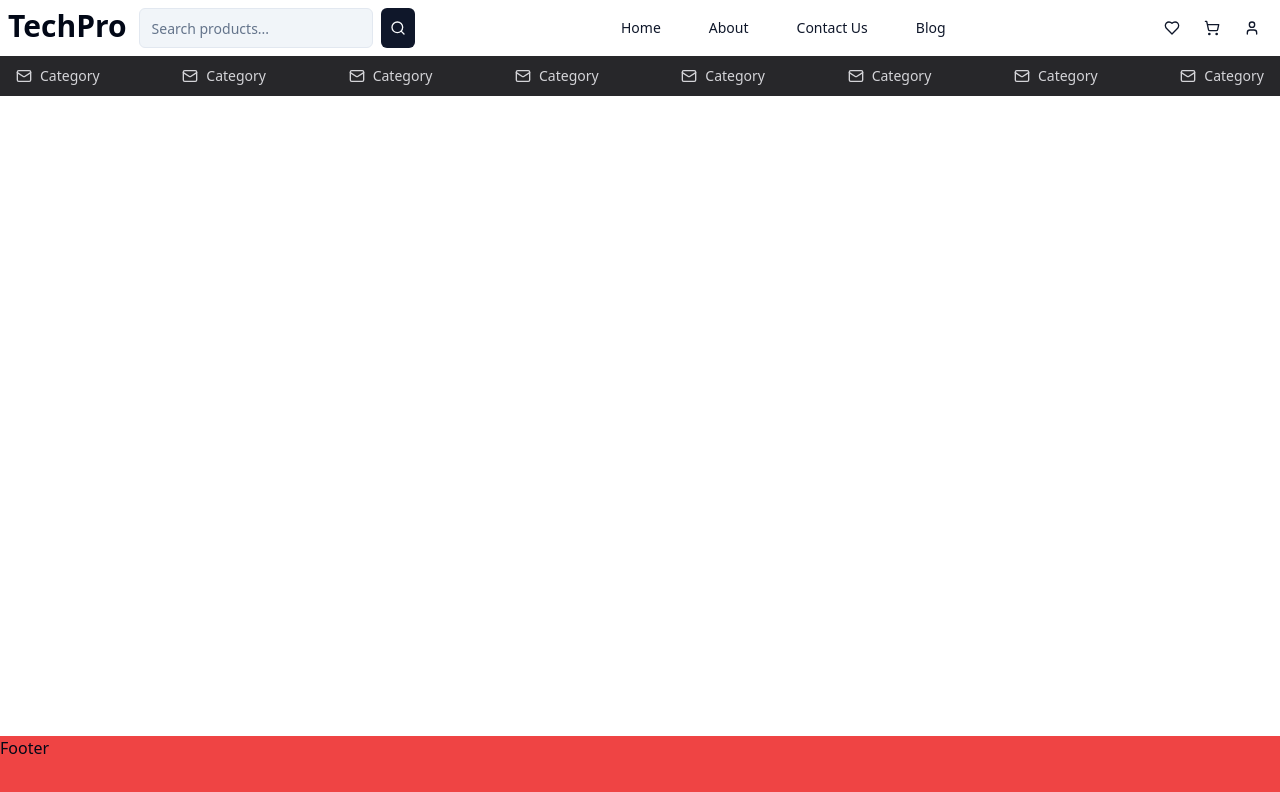
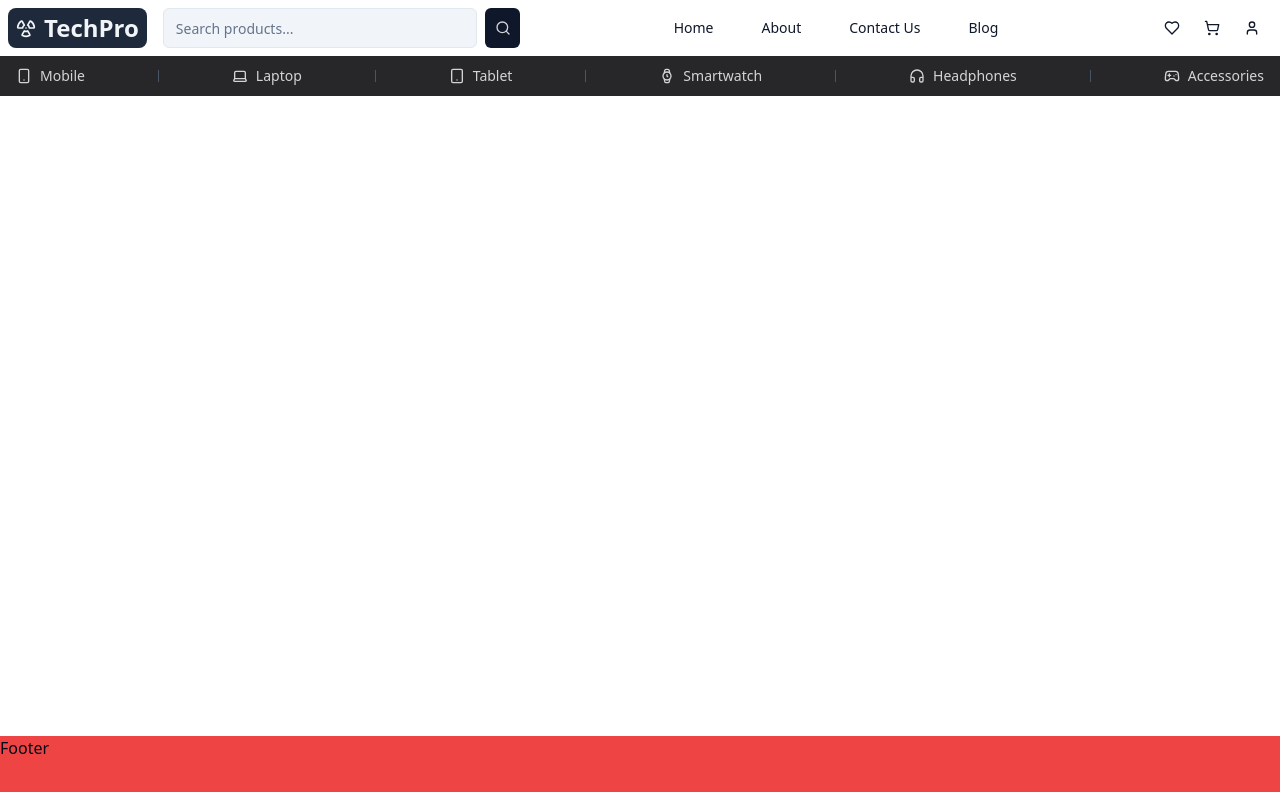
Before and after one commit to Mubin42/tech-pro-ecommerce, a Next.js app in the folder frontend/: page / in a window 1280 px wide. Shown: the top 792 px of the page. Built offline with nearby package versions, Linux system fonts and the light colour scheme.

Commit message:
updated codes for the main

```diff
--- a/frontend/src/components/layouts/navbar/Navbar.tsx
+++ b/frontend/src/components/layouts/navbar/Navbar.tsx
@@ -1,9 +1,10 @@
 'use client';
 import CategoryButton from '@/components/reusable-ui/buttons/category-buttons/CategoryButton';
+import TechProLogo from '@/components/reusable-ui/logo/tech-pro-logo/TechProLogo';
 import { Button } from '@/components/ui/button';
 import { Input } from '@/components/ui/input';
-import { Separator } from '@radix-ui/react-separator';
-import { Heart, Mail, Search, ShoppingCart, User } from 'lucide-react';
+import categoryData from '@/data/category.data';
+import { Heart, Search, ShoppingCart, User } from 'lucide-react';
 import React, { FC } from 'react';
 
 type NavbarProps = {};
@@ -24,6 +25,27 @@ const Navbar: FC<NavbarProps> = ({}) => {
   // effects
 
   // components
+  const leftSection = (
+    <div className='flex w-full gap-4 max-w-lg'>
+      <TechProLogo/>
+      <div className='flex w-full items-center space-x-2'>
+        <Input className='bg-slate-100' placeholder='Search products...' />
+        <Button type='submit' size='icon'>
+          <Search className='h-4 w-4 text-zinc-300' />
+        </Button>
+      </div>
+    </div>
+  );
+
+  const navButtons = (
+    <div className='flex gap-4'>
+      <Button variant='link'>Home</Button>
+      <Button variant='link'>About</Button>
+      <Button variant='link'>Contact Us</Button>
+      <Button variant='link'>Blog</Button>
+    </div>
+  );
+
   const rightIcons = (
     <div className='flex'>
       <Button variant='link' size='icon'>
@@ -38,9 +60,19 @@ const Navbar: FC<NavbarProps> = ({}) => {
     </div>
   );
 
-  const categoryButtonsMap = Array(8)
-    .fill(0)
-    .map((_, index) => <CategoryButton key={index}></CategoryButton>);
+  const categoryButtonsMap = categoryData.map((item, index) => (
+    <>
+      <CategoryButton
+        key={index}
+        href={item.href}
+        label={item.label}
+        icon={item.icon}
+      />
+      {index !== categoryData.length - 1 && (
+        <div className='bg-slate-600 h-3 w-[1px]'></div>
+      )}
+    </>
+  ));
 
   const bottom = (
     <div className='w-full bg-zinc-800'>
@@ -53,21 +85,8 @@ const Navbar: FC<NavbarProps> = ({}) => {
   return (
     <div className='w-full'>
       <div className='p-2 w-full flex items-center justify-between max-w-[1440px] mx-auto'>
-        <div className='flex gap-3 max-w-md'>
-          <h1 className='text-3xl font-bold'>TechPro</h1>
-          <div className='flex w-full  items-center space-x-2'>
-            <Input className='bg-slate-100' placeholder='Search products...' />
-            <Button type='submit' size='icon'>
-              <Search className='h-4 w-4' />
-            </Button>
-          </div>
-        </div>
-        <div className='flex gap-4'>
-          <Button variant='link'>Home</Button>
-          <Button variant='link'>About</Button>
-          <Button variant='link'>Contact Us</Button>
-          <Button variant='link'>Blog</Button>
-        </div>
+        {leftSection}
+        {navButtons}
         {rightIcons}
       </div>
       {bottom}
--- a/frontend/src/components/reusable-ui/buttons/category-buttons/CategoryButton.tsx
+++ b/frontend/src/components/reusable-ui/buttons/category-buttons/CategoryButton.tsx
@@ -1,10 +1,15 @@
 import { Button } from '@/components/ui/button';
 import { Mail } from 'lucide-react';
+import Link from 'next/link';
 import React, { FC } from 'react';
 
-type CategoryButtonProps = {};
+type CategoryButtonProps = {
+  href: string;
+  label: string;
+  icon: React.ReactNode;
+};
 
-const CategoryButton: FC<CategoryButtonProps> = ({}) => {
+const CategoryButton: FC<CategoryButtonProps> = ({ href, label, icon }) => {
   // api
 
   // hooks
@@ -22,9 +27,11 @@ const CategoryButton: FC<CategoryButtonProps> = ({}) => {
   // components
 
   return (
-    <Button variant='link' className='text-zinc-300 hover:no-underline'>
-      <Mail className='mr-2 h-4 w-4' /> Category
-    </Button>
+    <Link href={href}>
+      <Button variant='link' className='text-zinc-300 hover:no-underline'>
+        {icon} {label}
+      </Button>
+    </Link>
   );
 };
 
--- /dev/null
+++ b/frontend/src/components/reusable-ui/logo/tech-pro-logo/TechProLogo.tsx
@@ -0,0 +1,31 @@
+import { Radiation } from 'lucide-react';
+import React, { FC } from 'react';
+
+type TechProLogoProps = {};
+
+const TechProLogo: FC<TechProLogoProps> = ({}) => {
+  // api
+
+  // hooks
+
+  // states
+
+  // variables
+
+  // styles
+
+  // functions
+
+  // effects
+
+  // components
+
+  return (
+    <div className='px-2 bg-slate-800 rounded-lg flex items-center gap-2'>
+      <Radiation className='text-slate-100 h-5 w-5' />
+      <h1 className='text-slate-100 text-2xl font-bold'>TechPro</h1>
+    </div>
+  );
+};
+
+export default TechProLogo;
--- /dev/null
+++ b/frontend/src/data/category.data.tsx
@@ -0,0 +1,50 @@
+import {
+  Gamepad2,
+  Headphones,
+  Laptop,
+  Mail,
+  Smartphone,
+  Tablet,
+  Watch,
+} from 'lucide-react';
+
+type CategoryDataType = {
+  href: string;
+  label: string;
+  icon: React.ReactNode;
+};
+
+const categoryData: CategoryDataType[] = [
+  {
+    href: '/',
+    label: 'Mobile',
+    icon: <Smartphone className='mr-2 h-4 w-4' />,
+  },
+  {
+    href: '/',
+    label: 'Laptop',
+    icon: <Laptop className='mr-2 h-4 w-4' />,
+  },
+  {
+    href: '/',
+    label: 'Tablet',
+    icon: <Tablet className='mr-2 h-4 w-4' />,
+  },
+  {
+    href: '/',
+    label: 'Smartwatch',
+    icon: <Watch className='mr-2 h-4 w-4' />,
+  },
+  {
+    href: '/',
+    label: 'Headphones',
+    icon: <Headphones className='mr-2 h-4 w-4' />,
+  },
+  {
+    href: '/',
+    label: 'Accessories',
+    icon: <Gamepad2 className='mr-2 h-4 w-4' />,
+  },
+];
+
+export default categoryData;
```
